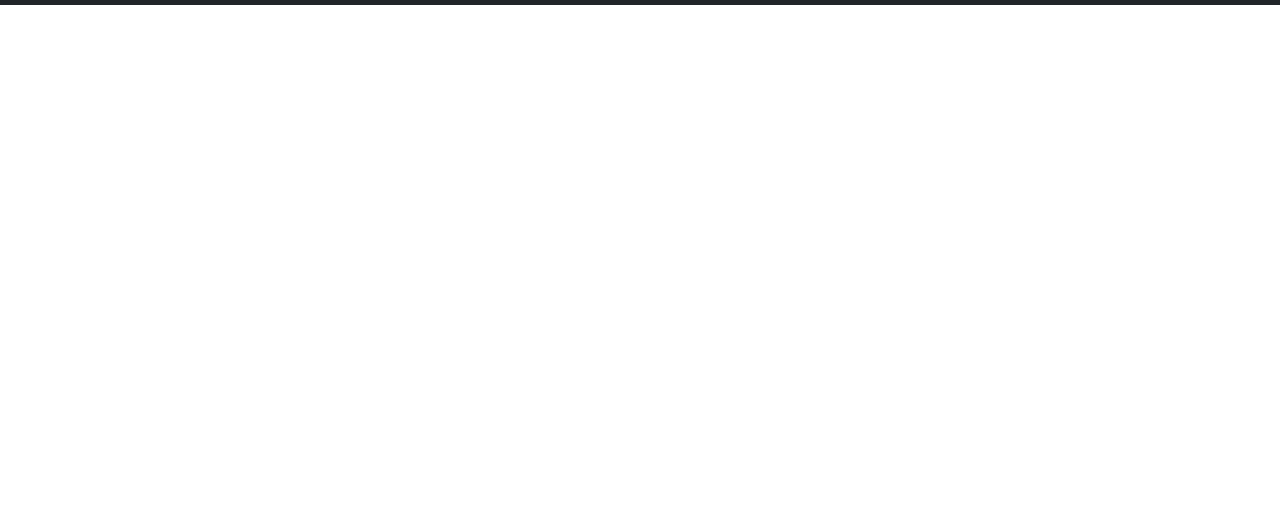
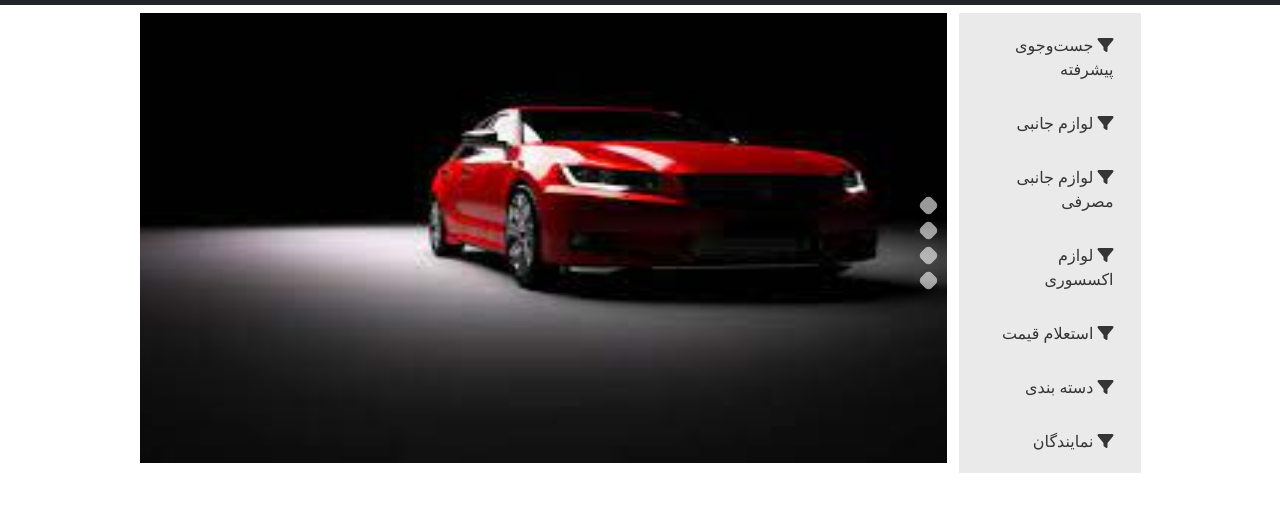
Before and after one commit to melikatfi/Mashin-no, a plain HTML site: page index.html in a window 1280 px wide. Shown: the part 171-682 px from the top of the page. Drawn offline with nearby package versions, Linux system fonts and the light colour scheme.

Commit message:
Slider and Main Menu

```diff
--- a/assets/App.js
+++ b/assets/App.js
@@ -0,0 +1,21 @@
+(function() {
+
+    var button = document.querySelectorAll('.button');
+
+    function controls() {
+        $(this).addClass('selected').siblings('button').removeClass('selected');
+        $('.slideDiv').animate({
+            top: -$('.container').height() * $(this).index()
+        }, 450);
+    }
+    function timer(){
+        var i = 0; i < button.length; i++
+    }
+
+    setInterval(timer,2000)
+    /***Event Listeners***/
+    for ( var i = 0; i < button.length; i++ ) {
+        button[i].addEventListener('click', controls, false);
+    }
+
+})();
--- a/assets/Style.css
+++ b/assets/Style.css
@@ -1,6 +1,10 @@
+a{
+    text-decoration: none !important;
+}
 .freeShip{
     font-size: 16px;
 }
+/*nav*/
 .navbar{
     padding: 0 150px;
 }
@@ -47,3 +51,76 @@
     padding: 5px 24px;
     border-radius: 30px;
 }
+/*main menu + slider*/
+.mainMenu{
+    background-color: #eaeaea;
+}
+.mainMenu ul{
+    margin: 0 !important;
+    padding: 5px 0 !important;
+}
+.mainMenu li{
+    list-style-type: none;
+    padding: 15px;
+}
+.mainMenu a{
+    color: #353535;
+}
+.slider{
+    margin-right: 5px;
+}
+.cont {
+    margin: 0 ;
+}
+.cont {
+    overflow: hidden;
+    position: relative;
+    max-width: 62.5rem;
+    line-height: 0;
+    height: 450px;
+}
+.slideDiv,
+.controls {
+    position: absolute;
+}
+.slideDiv,
+.slide {
+    width: 100%;
+    height: 100%;
+}
+.slide {
+    background-size: cover;
+}
+.controls {
+    top: 41%;
+    right: 12px;
+    padding: 0 0.63rem;
+    z-index: 5;
+    text-align: center;
+}
+.button {
+    width: 0.9375rem;
+    height: 0.9375rem;
+    display: block;
+    cursor: pointer;
+    border-radius: 30%;
+    transition: all ease .2s;
+    transform: rotate(45deg);
+}
+.button:not(:last-child) {
+    margin-bottom: 0.63rem;
+}
+.button {
+    border: 1px solid #fff;
+    opacity: .6;
+    outline: none;
+    background-color: #ffffff;
+}
+.button:hover,
+.button:focus {
+    opacity: 1;
+}
+.selected {
+    background-color: #17ff00;
+}
+}
--- a/index.html
+++ b/index.html
@@ -13,6 +13,7 @@
             ارسال رایگان سفارشات بالای ۳۰۰ هزار تومان تهران
         </p>
     </div>
+    <!--NavBar-->
     <section class="navbar bg-dark">
         <div class="nav-item logo navbar-brand col-2">
             <img src="assets/images/logo.png" alt="logo"/>
@@ -35,7 +36,71 @@
             </a>
         </div>
     </section>
+    <!--Slider and Main Menu-->
+    <section class="container row mx-auto my-2 justify-content-center">
+        <div class="mainMenu col-lg-2 ml-2">
+            <ul>
+                <li>
+                    <a href="#">
+                        <i class="fa fa-filter"></i>
+                        جست‌وجوی پیشرفته
+                    </a>
+                </li>
+                <li>
+                    <a href="#">
+                        <i class="fa fa-filter"></i>
+                        لوازم جانبی
+                    </a>
+                </li>
+                <li>
+                    <a href="#">
+                        <i class="fa fa-filter"></i>
+                        لوازم جانبی مصرفی
+                    </a>
+                <li>
+                    <a href="#">
+                        <i class="fa fa-filter"></i>
+                        لوازم اکسسوری
+                    </a>
+                </li>
+                <li>
+                    <a href="#">
+                        <i class="fa fa-filter"></i>
+                        استعلام قیمت
+                    </a>
+                </li>
+                <li>
+                    <a href="#">
+                        <i class="fa fa-filter"></i>
+                        دسته بندی
+                    </a>
+                </li>
+                <li>
+                    <a href="#">
+                        <i class="fa fa-filter"></i>
+                        نمایندگان
+                    </a>
+                </li>
+            </ul>
+        </div>
+        <div class="cont slider col-lg-9">
+            <div class="slideDiv">
+                <img src="assets/images/1.jpeg" alt="1" class="slide active">
+                <img src="assets/images/2.jpeg" alt="2" class="slide">
+                <img src="assets/images/3.jpeg" alt="3" class="slide">
+                <img src="assets/images/4.jpeg" alt="4" class="slide">
+            </div>
 
+            <nav class="controls">
+                <button class="button" type="button" aria-label="Go to first image"></button>
+                <button class="button" type="button" aria-label="Go to second image"></button>
+                <button class="button" type="button" aria-label="Go to third image"></button>
+                <button class="button" type="button" aria-label="Go to fourth image"></button>
+            </nav>
+        </div>
+    </section>
+
+    <script src="assets/App.js"></script>
     <script src="https://cdnjs.cloudflare.com/ajax/libs/jquery/3.6.0/jquery.min.js" integrity="sha512-894YE6QWD5I59HgZOGReFYm4dnWc1Qt5NtvYSaNcOP+u1T9qYdvdihz0PPSiiqn/+/3e7Jo4EaG7TubfWGUrMQ==" crossorigin="anonymous" referrerpolicy="no-referrer"></script>
     <script src="https://cdn.jsdelivr.net/npm/bootstrap@5.1.3/dist/js/bootstrap.bundle.min.js" integrity="sha384-ka7Sk0Gln4gmtz2MlQnikT1wXgYsOg+OMhuP+IlRH9sENBO0LRn5q+8nbTov4+1p" crossorigin="anonymous"></script>
     <script src="https://cdn.jsdelivr.net/npm/bootstrap@5.1.3/dist/js/bootstrap.min.js" integrity="sha384-QJHtvGhmr9XOIpI6YVutG+2QOK9T+ZnN4kzFN1RtK3zEFEIsxhlmWl5/YESvpZ13" crossorigin="anonymous"></script>
```
